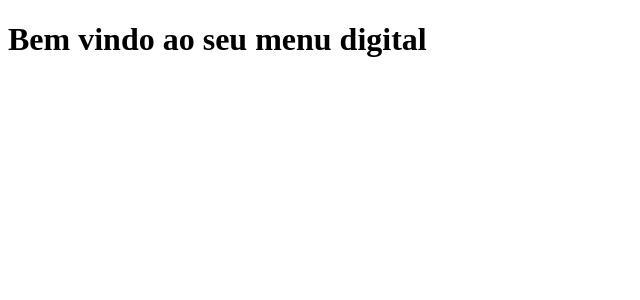
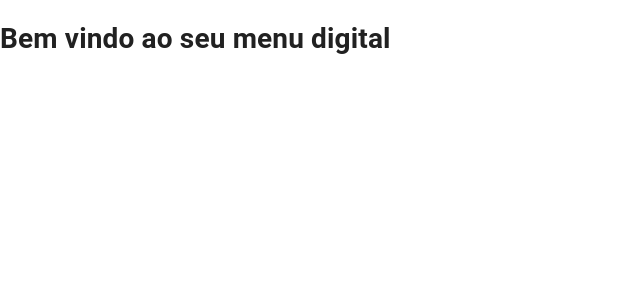
Before and after one commit to Drawiin/vmenu-client, a Next.js app: page / in a window 1280 px wide. Shown: the top 300 px of the page, without its empty margins (0-640 px from the left). Built offline with nearby package versions, Linux system fonts and the light colour scheme.

Commit message:
stup finished

```diff
--- a/package.json
+++ b/package.json
@@ -8,6 +8,7 @@
     "start": "next start"
   },
   "dependencies": {
+    "@material-ui/core": "^4.11.0",
     "next": "10.0.1",
     "react": "17.0.1",
     "react-dom": "17.0.1"
--- a/pages/_app.tsx
+++ /dev/null
@@ -1,7 +0,0 @@
-import { AppProps } from 'next/dist/next-server/lib/router/router'
-
-const MyApp: React.FC<AppProps> = ({ Component, pageProps }) => {
-  return <Component {...pageProps} />
-}
-
-export default MyApp
--- /dev/null
+++ b/src/pages/_app.tsx
@@ -0,0 +1,32 @@
+import { AppProps } from 'next/dist/next-server/lib/router/router'
+import { useEffect } from 'react'
+import Head from 'next/head'
+import { ThemeProvider } from '@material-ui/core/styles'
+import CssBaseline from '@material-ui/core/CssBaseline'
+import theme from '../styles/theme'
+
+const MyApp: React.FC<AppProps> = ({ Component, pageProps }) => {
+  useEffect(() => {
+    const jssStyles = document.querySelector('#jss-server-side')
+    if (jssStyles) {
+      jssStyles.parentElement.removeChild(jssStyles)
+    }
+  }, [])
+  return (
+    <>
+      <Head>
+        <title>Cardápio</title>
+        <meta
+          name="viewport"
+          content="minimum-scale=1, initial-scale=1, width=device-width"
+        />
+      </Head>
+      <ThemeProvider theme={theme}>
+        <CssBaseline />
+        <Component {...pageProps} />
+      </ThemeProvider>
+    </>
+  )
+}
+
+export default MyApp
--- /dev/null
+++ b/src/pages/_document.tsx
@@ -0,0 +1,36 @@
+import React from 'react'
+import Document, { Html, Main, NextScript } from 'next/document'
+import { ServerStyleSheets } from '@material-ui/core/styles'
+
+export default class MyDocument extends Document {
+  render(): JSX.Element {
+    return (
+      <Html lang="pt">
+        <body>
+          <Main />
+          <NextScript />
+        </body>
+      </Html>
+    )
+  }
+}
+
+MyDocument.getInitialProps = async ctx => {
+  const sheets = new ServerStyleSheets()
+  const originalRenderPage = ctx.renderPage
+
+  ctx.renderPage = () =>
+    originalRenderPage({
+      enhanceApp: App => props => sheets.collect(<App {...props} />)
+    })
+
+  const initialProps = await Document.getInitialProps(ctx)
+
+  return {
+    ...initialProps,
+    styles: [
+      ...React.Children.toArray(initialProps.styles),
+      sheets.getStyleElement()
+    ]
+  }
+}
--- /dev/null
+++ b/src/styles/theme.ts
@@ -0,0 +1,22 @@
+import { createMuiTheme } from '@material-ui/core/styles'
+import { red } from '@material-ui/core/colors'
+
+// Create a theme instance.
+const theme = createMuiTheme({
+  palette: {
+    primary: {
+      main: '#556cd6'
+    },
+    secondary: {
+      main: '#19857b'
+    },
+    error: {
+      main: red.A400
+    },
+    background: {
+      default: '#fff'
+    }
+  }
+})
+
+export default theme
```
Also changed, not shown: .eslintrc.json, src/pages/index.tsx (renamed from pages/index.tsx), 1 other file (tests, documents, lock files or other folders).
